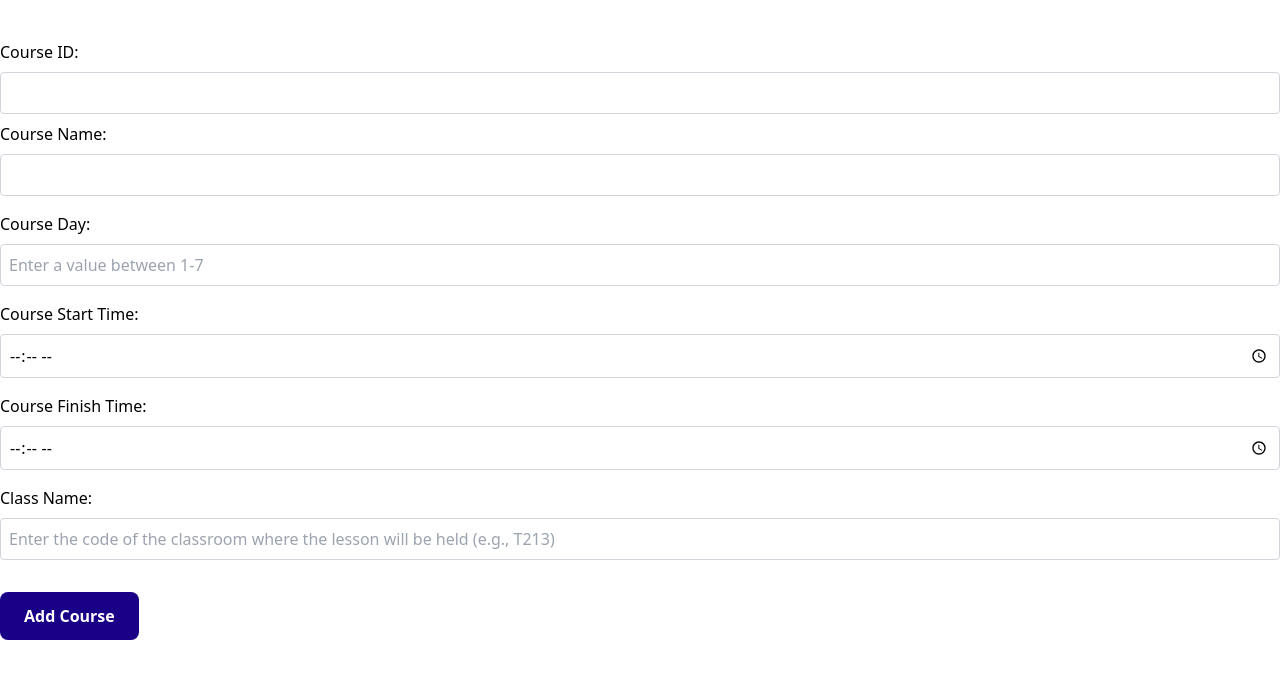
After one commit to buseecee/Graduation-Project-, a Flask app: page /add_course in a window 1280 px wide. The commit adds this page. Shown: the top 679 px of the page. Run offline with Flask 3, Linux system fonts and the light colour scheme; parts of the project's set-up code (start-up, migrations or seed data) failed here and were passed over.

Commit message:
01- öğretmen kayıt sayfası ve kurs ekleme formu yapıldı

```diff
--- /dev/null
+++ b/website/templates/add_course.html
@@ -0,0 +1,140 @@
+<!DOCTYPE html>
+<html lang="en">
+  <head>
+    <meta charset="UTF-8" />
+    <meta name="viewport" content="width=device-width, initial-scale=1.0" />
+    <title>Add/Remove Course</title>
+    <link
+      href="https://cdn.jsdelivr.net/npm/tailwindcss@2.2.19/dist/tailwind.min.css"
+      rel="stylesheet"
+    />
+    <style>
+        .button-bg {
+        background: #190087;
+      }
+      .button-bg:hover {
+        background-color: #150073;
+      }
+      .button-active {
+        background-color: #3e00b3;
+      }
+      #alert-success {
+        color: #155724;
+    background-color: #d4edda;
+    border-color: #c3e6cb;
+      }
+      #alert-error {
+        color: #721c24;
+        background-color: #f8d7da;
+        border-color: #f5c6cb;
+      }
+    </style>
+  </head>
+  <body class="  ">
+        <div
+          class="flex flex-col justify-stretch  h-full w-full   my-6 md:mb-0 gap-6"
+        >
+        {% with messages = get_flashed_messages(with_categories=true) %}
+            {% if messages %}
+                {% for category, message in messages %}
+                    <div class="alert alert-{{ category }} flex items-center justify-between">
+                        <span>{{ message }}</span>
+                        <button type="button" onclick="this.parentElement.style.display='none';" class="ml-4 text-lg">&times;</button>
+                    </div>
+                {% endfor %}
+            {% endif %}
+        {% endwith %}
+        <!-- <div id="alert-success" class="p-4 mb-5 rounded hidden" role="alert"></div>
+      <div id="alert-error" class="p-4 mb-5 rounded hidden" role="alert"></div> -->
+        <form id="signupForm" action="{{ url_for('auth.add_course') }}" method="POST" class="mt-4">
+            <label for="course_id" class="block mb-2">Course ID:</label>
+            <input
+              type="text"
+              id="course_id"
+              name="course_id"
+              class="w-full p-2 border border-gray-300 rounded mb-2 input-field"
+            />
+
+            <label for="course_name" class="block mb-2">Course Name:</label>
+            <input
+              type="text"
+              id="course_name"
+              name="course_name"
+              class="w-full p-2 border border-gray-300 rounded mb-4 input-field"
+            />
+
+            <label for="course_day" class="block mb-2">Course Day:</label>
+            <input
+              type="text"
+              id="course_day"
+              name="course_day"
+              class="w-full p-2 border border-gray-300 rounded mb-4 input-field"
+              placeholder="Enter a value between 1-7"
+            />
+
+            <label for="lesson_start_time" class="block mb-2">Course Start Time:</label>
+            <input
+              type="time"
+              id="lesson_start_time"
+              name="lesson_start_time"
+              class="w-full p-2 border border-gray-300 rounded mb-4 input-field"
+            />
+
+            <label for="lesson_end_time" class="block mb-2">Course Finish Time:</label>
+            <input
+              type="time"
+              id="lesson_end_time"
+              name="lesson_end_time"
+              class="w-full p-2 border border-gray-300 rounded mb-4 input-field"
+            />
+
+            <label for="class_name" class="block mb-2">Class Name:</label>
+            <input
+              type="text"
+              id="class_name"
+              name="class_name"
+              class="w-full p-2 border border-gray-300 rounded mb-4 input-field"
+              placeholder="Enter the code of the classroom where the lesson will be held (e.g., T213)"
+            />
+
+            <button
+            id="changeContentButton"
+          class="button-bg  text-white font-bold py-3 px-6 mt-4 rounded-lg"
+        >
+          Add Course
+        </button>
+
+        <script>
+
+
+        document.getElementById("addCourseForm").addEventListener("submit", function(event) {
+        event.preventDefault();
+
+        var formData = new FormData(this);
+
+        fetch("{{ url_for('auth.add_course') }}", {
+            method: "POST",
+            body: formData
+        })
+        .then(response => response.json())
+        .then(data => {
+            var successAlert = document.getElementById("alert-success");
+            var errorAlert = document.getElementById("alert-error");
+
+            if (data.status === 'success') {
+                successAlert.classList.remove('hidden');
+                successAlert.innerHTML = `<div class="flex"><svg class="w-6 h-6 text-green-600 mr-2" fill="currentColor" viewBox="0 0 20 20"><path fill-rule="evenodd" d="M10 18a8 8 0 100-16 8 8 0 000 16zm3.707-10.293a1 1 0 00-1.414-1.414L9 9.586 7.707 8.293a1 1 0 00-1.414 1.414l2 2a1 1 0 001.414 0l4-4z" clip-rule="evenodd"></path></svg><span>${data.message}</span><button type="button" class="ml-auto close-alert" onclick="this.parentElement.classList.add('hidden');">X</button></div>`;
+                errorAlert.classList.add('hidden');
+            } else {
+                errorAlert.classList.remove('hidden');
+                errorAlert.innerHTML = `<div class="flex"><svg class="w-6 h-6 text-red-600 mr-2" fill="currentColor" viewBox="0 0 20 20"><path fill-rule="evenodd" d="M18 10c0 4.418-3.582 8-8 8s-8-3.582-8-8 3.582-8 8-8 8 3.582 8 8zm-8 3a1 1 0 110 2 1 1 0 010-2zm1-8a1 1 0 10-2 0v5a1 1 0 102 0V5z" clip-rule="evenodd"></path></svg><span>${data.message}</span><button type="button" class="ml-auto close-alert" onclick="this.parentElement.classList.add('hidden');">X</button></div>`;
+                successAlert.classList.add('hidden');
+            }
+        })
+        .catch(error => {
+            console.error("Error:", error);
+        });
+      });
+        </script>
+  </body>
+</html>
--- a/website/views.py
+++ b/website/views.py
@@ -22,5 +22,9 @@ def authorized_login():
 def teacher_login():
     return render_template('teacher_login.html')
 
+@views.route('/add_course')
+def add_course():
+    return render_template('add_course.html')
+
 
 # Diğer görünüm fonksiyonları buraya eklenebilir
```
Also changed, not shown: website/auth.py (+69 -3 lines), website/templates/authorized_login.html (+59 -12 lines), website/templates/base.html (+0 -7 lines), website/templates/signup.html (+34 -8 lines), website/templates/teacher_login.html (+25 -10 lines).
